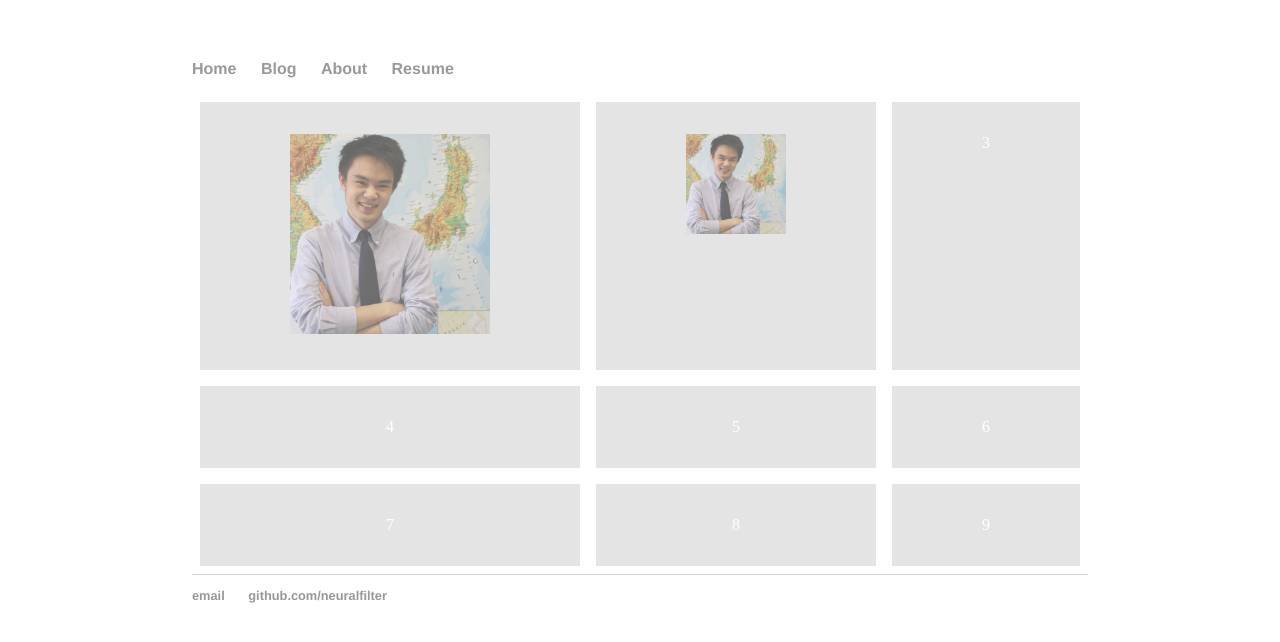
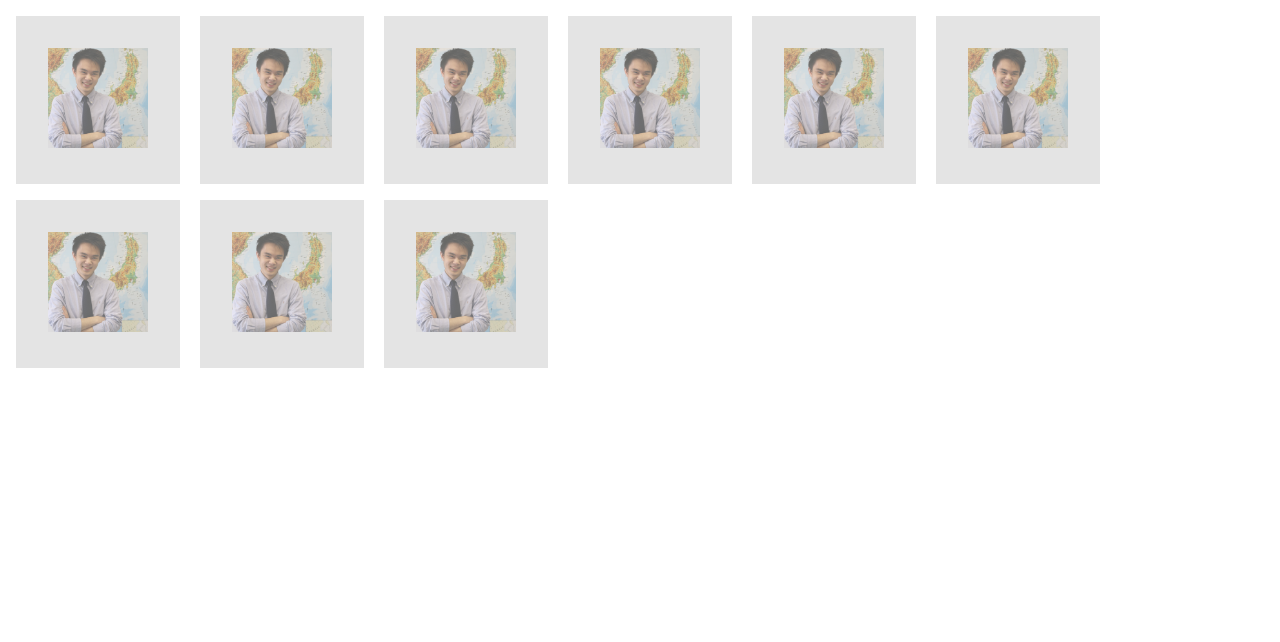
Before and after one commit to neuralfilter/neuralfilter.github.ioa, a Jekyll site: the page about/index.html, which Jekyll copies as it is, in a window 1280 px wide. Shown: the top 642 px of the page. Built offline with Jekyll 4.4.1, drawn with Linux system fonts in a browser that asks for light colours.

Commit message:
Update index.html

```diff
--- a/about/index.html
+++ b/about/index.html
@@ -1,17 +1,14 @@
----
-layout: default
-title: Seiji's Projects
----
 <!DOCTYPE html>
 <html>
 <head>
+<meta name="viewport" content="width=device-width, initial-scale=1">
 <style>
 .grid-container {
   display: grid;
   grid-template-columns: auto auto auto;
 }
 
-.grid-item {
+.btn {
   background-color: #D3D3D3;
   border: none;
   color: white;
@@ -23,27 +20,22 @@ title: Seiji's Projects
   transition: 0.3s;
 }
 
-.grid-item:hover {opacity: 1}
-
+.btn:hover {opacity: 1}
+.btn:focus {outline:0;}
 </style>
 </head>
 <body>
 
-<div class="grid-container">
-  <div class="grid-item">
-  <img src="http://seijisakurai.com/14883646_678652708969215_3564203741747867471_o-2.jpg" alt="Smiley face" height="200" width="200">
-  </div>
-  <div class="grid-item">
-    <img src="http://seijisakurai.com/14883646_678652708969215_3564203741747867471_o-2.jpg" alt="Smiley face" height="100" width="100">
-  </div>
-  <div class="grid-item">3</div>
-  <div class="grid-item">4</div>
-  <div class="grid-item">5</div>
-  <div class="grid-item">6</div>
-  <div class="grid-item">7</div>
-  <div class="grid-item">8</div>
-  <div class="grid-item">9</div>
-</div>
+
+<button class="btn"> <img src="http://seijisakurai.com/14883646_678652708969215_3564203741747867471_o-2.jpg" alt="Smiley face" height="100" width="100"></button>
+<button class="btn"> <img src="http://seijisakurai.com/14883646_678652708969215_3564203741747867471_o-2.jpg" alt="Smiley face" height="100" width="100"></button>
+<button class="btn"> <img src="http://seijisakurai.com/14883646_678652708969215_3564203741747867471_o-2.jpg" alt="Smiley face" height="100" width="100"></button>
+<button class="btn"> <img src="http://seijisakurai.com/14883646_678652708969215_3564203741747867471_o-2.jpg" alt="Smiley face" height="100" width="100"></button>
+<button class="btn"> <img src="http://seijisakurai.com/14883646_678652708969215_3564203741747867471_o-2.jpg" alt="Smiley face" height="100" width="100"></button>
+<button class="btn"> <img src="http://seijisakurai.com/14883646_678652708969215_3564203741747867471_o-2.jpg" alt="Smiley face" height="100" width="100"></button>
+<button class="btn"> <img src="http://seijisakurai.com/14883646_678652708969215_3564203741747867471_o-2.jpg" alt="Smiley face" height="100" width="100"></button>
+<button class="btn"> <img src="http://seijisakurai.com/14883646_678652708969215_3564203741747867471_o-2.jpg" alt="Smiley face" height="100" width="100"></button>
+<button class="btn"> <img src="http://seijisakurai.com/14883646_678652708969215_3564203741747867471_o-2.jpg" alt="Smiley face" height="100" width="100"></button>
 
 </body>
 </html>
```
